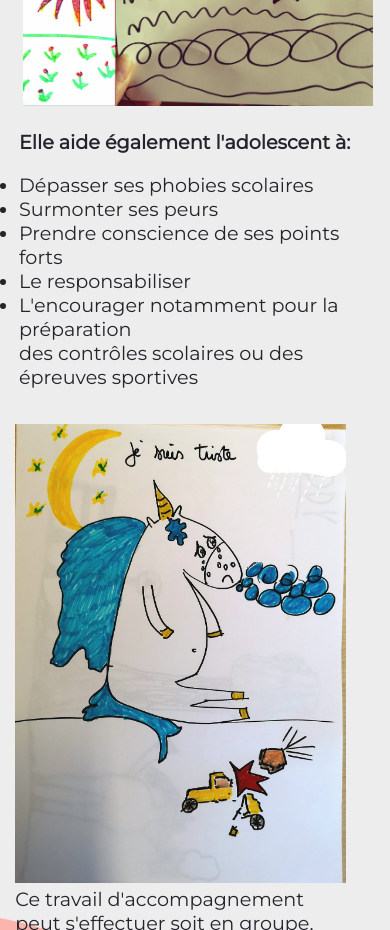
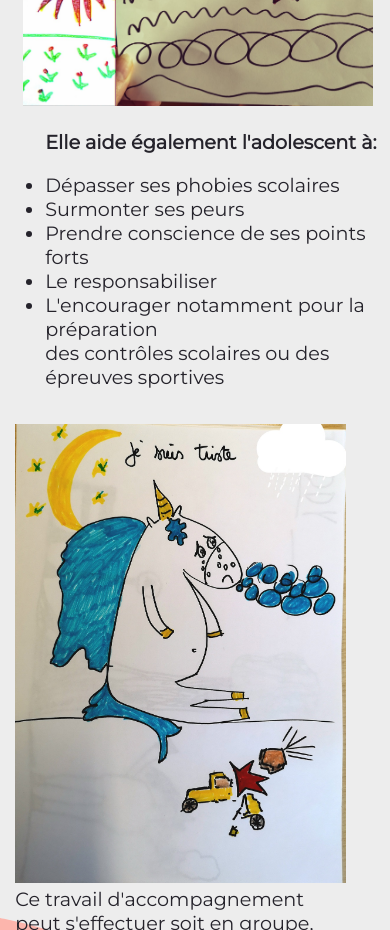
Before and after one commit to AtelierCT6/julietteKubler, a plain HTML site: page sophrologie_Enfants.html in a window 390 px wide. Shown: the part 1980-2910 px from the top of the page. Drawn offline with Linux system fonts and the light colour scheme.

Commit message:
responsive check sophro enfants

```diff
--- a/sophrologie_Enfants.css
+++ b/sophrologie_Enfants.css
@@ -140,6 +140,7 @@ main {
   }
   .permet {
     margin-top: 5%;
+    padding-left: 7%;
   }
   .bottom {
     flex-direction: column;
```
